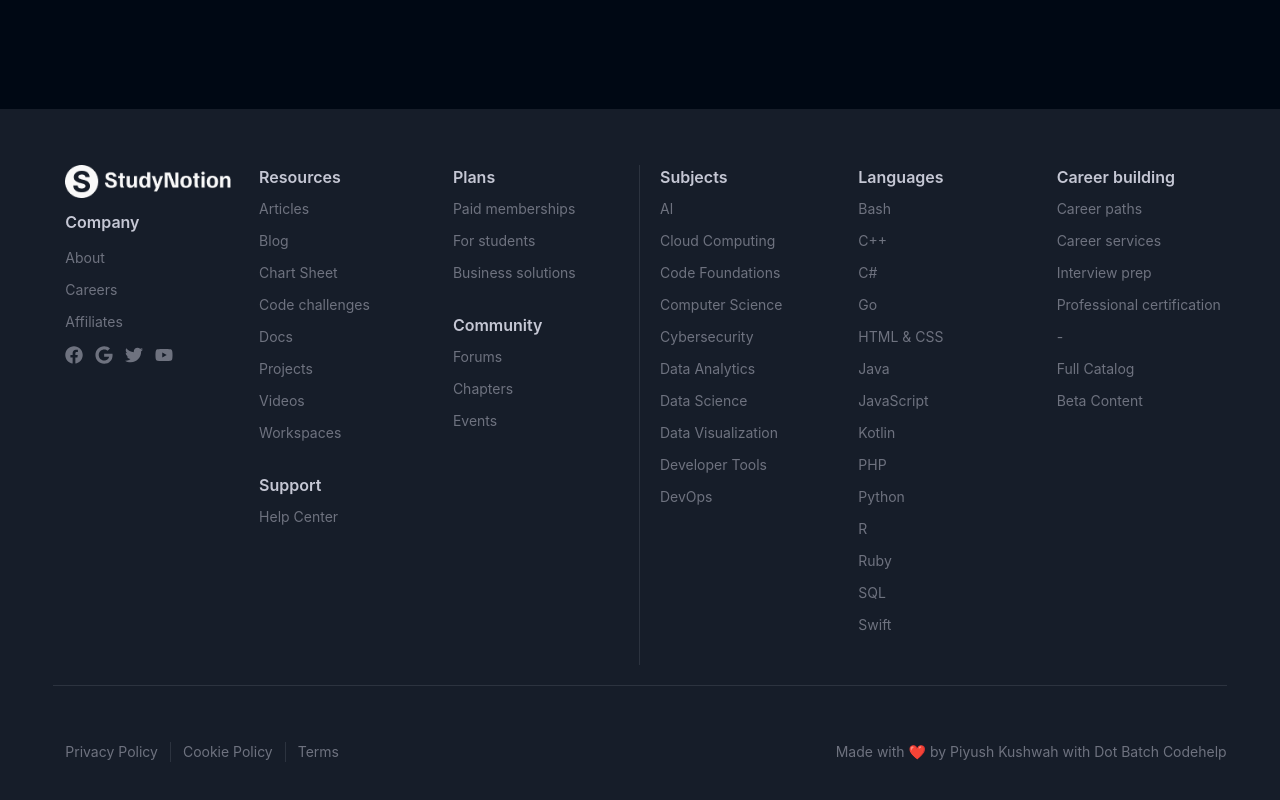
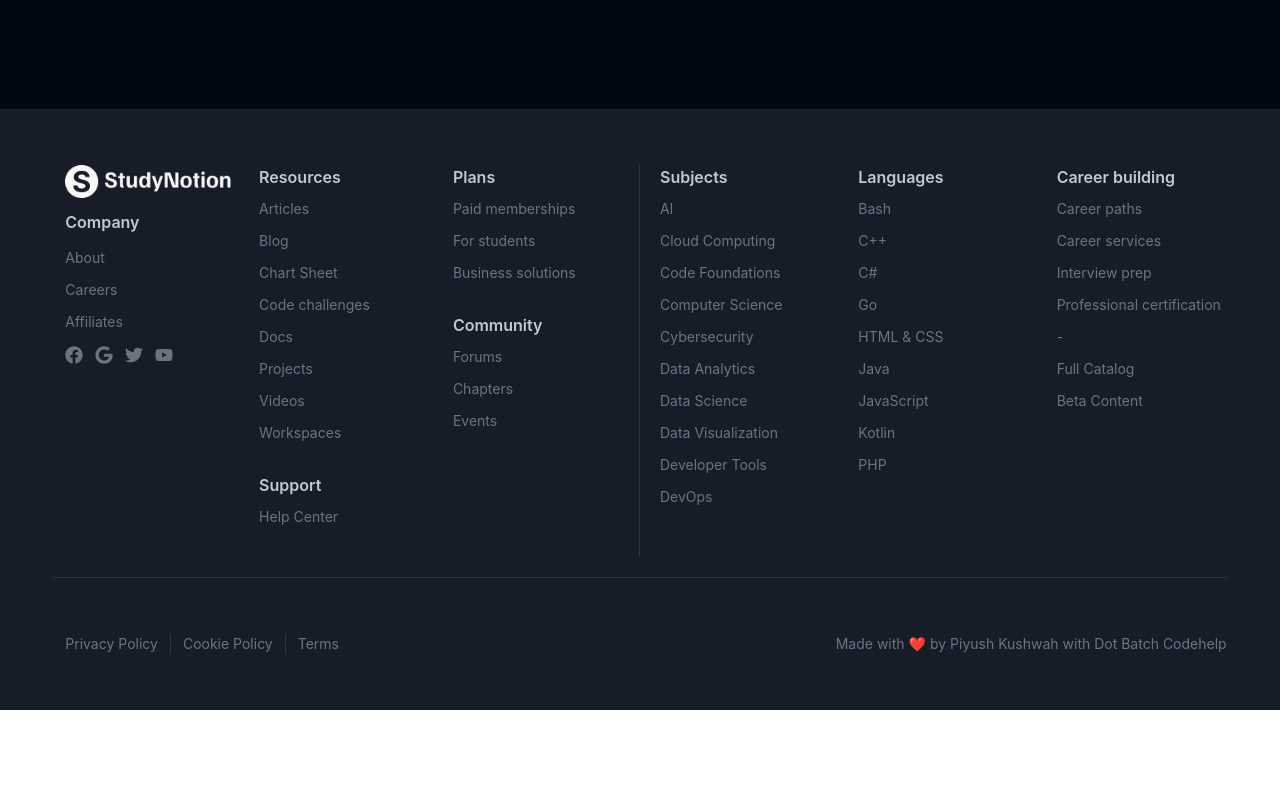
Before and after one commit to Piyush12800/Study-Notion_, a React (Create React App) app: page /contact in a window 1280 px wide. Shown: the part 1401-2201 px from the top of the page. After the commit the page ends 2111 px from the top, so only its background shows below. Built offline with nearby package versions, Linux system fonts and the light colour scheme; no server answers.

Commit message:
Update footer-links.js

```diff
--- a/src/data/footer-links.js
+++ b/src/data/footer-links.js
@@ -27,11 +27,7 @@
       { title: "JavaScript", link: "/javascript" },
       { title: "Kotlin", link: "/kotlin" },
       { title: "PHP", link: "/php" },
-      { title: "Python", link: "/python" },
-      { title: "R", link: "/r" },
-      { title: "Ruby", link: "/ruby" },
-      { title: "SQL", link: "/sql" },
-      { title: "Swift", link: "/swift" },
+
     ],
   },
   {
```
